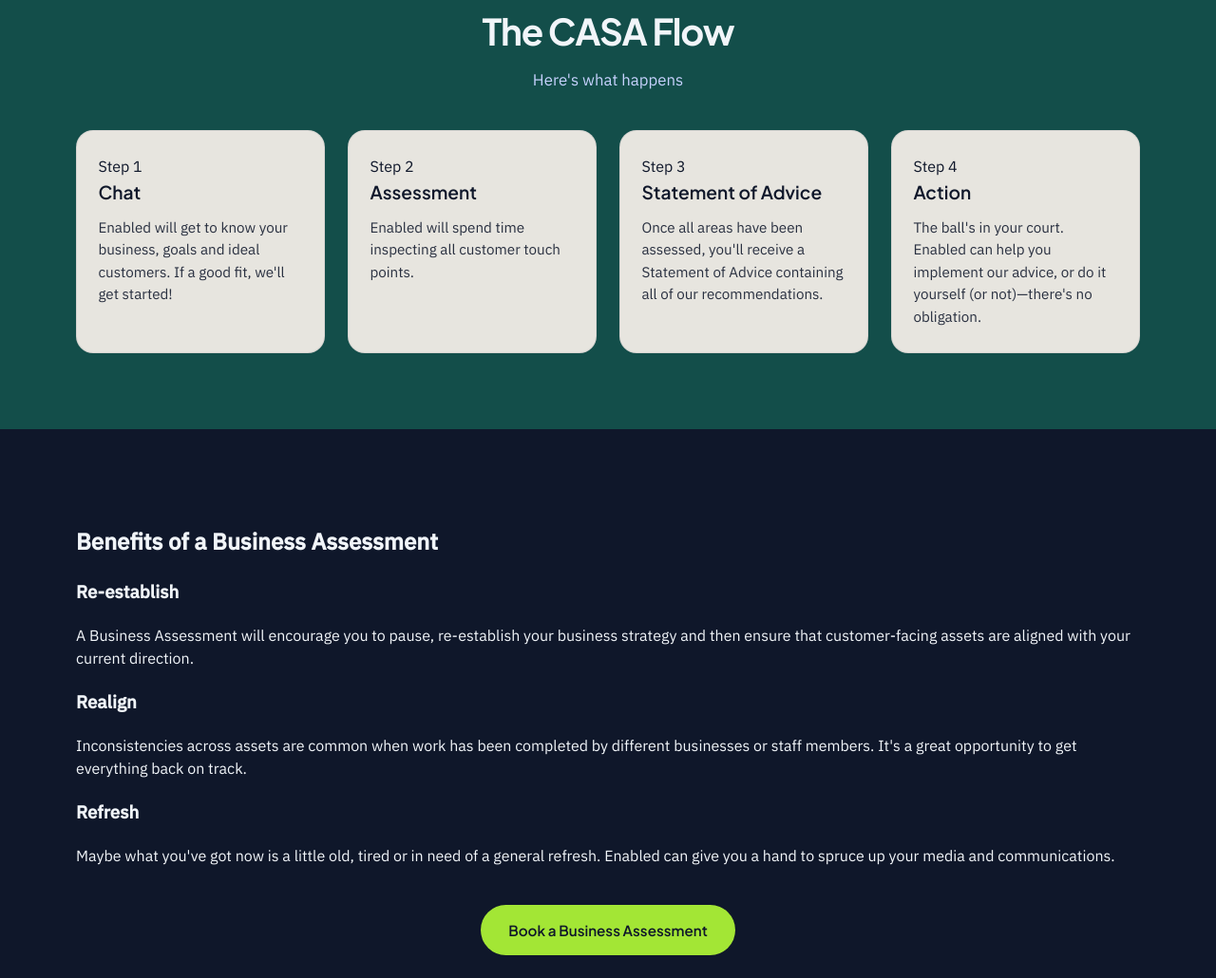
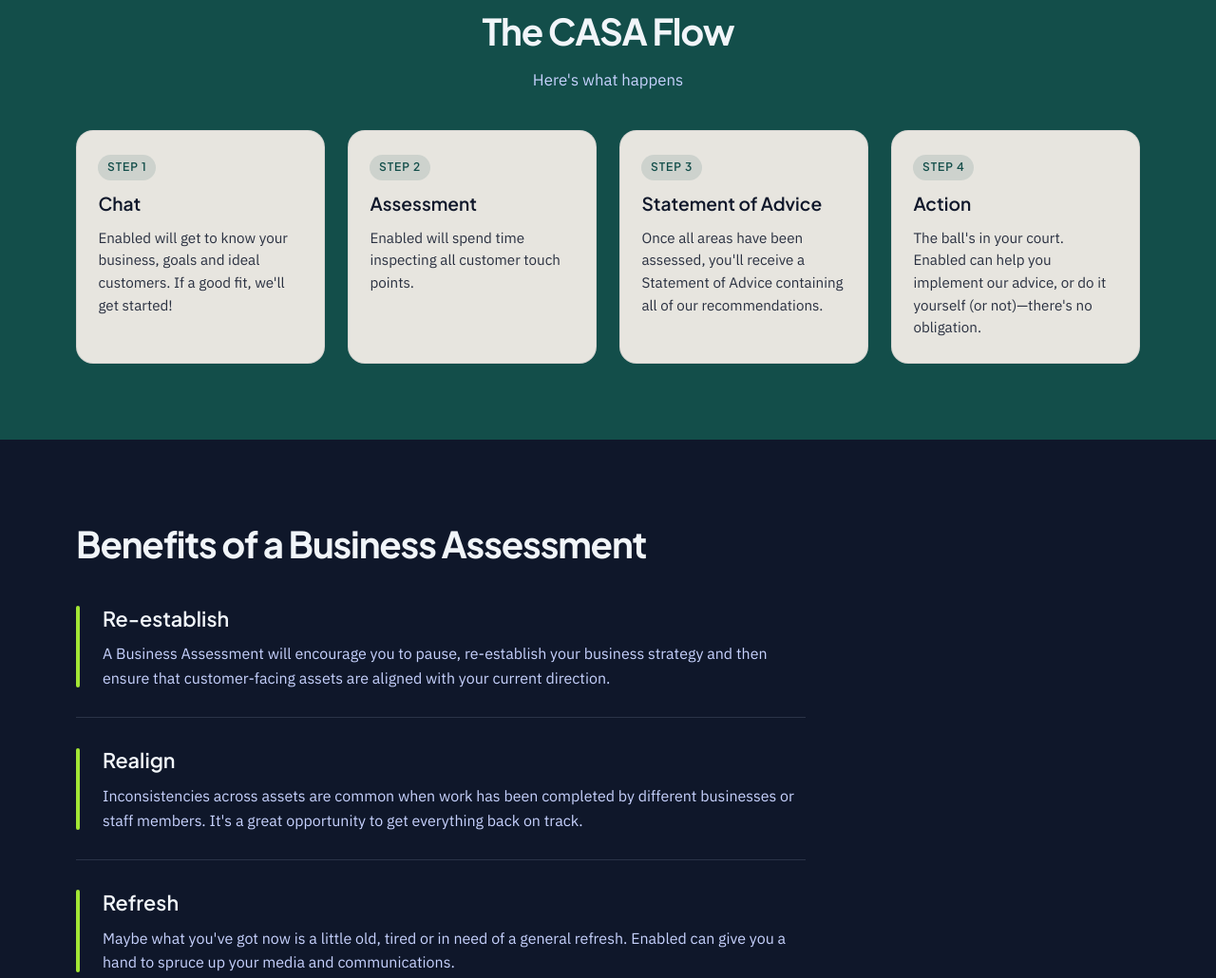
Before and after one commit to Hi-sodoozy/sturdy-funicular, a plain HTML site: page business-assessment.html in a window 1280 px wide. Shown: the part 791-1821 px from the top of the page at 95% size. Drawn offline with Linux system fonts and the light colour scheme.

Commit message:
Add files via upload

```diff
--- a/styles.css
+++ b/styles.css
@@ -972,6 +972,22 @@ main {
   border: 1px solid rgba(15, 23, 42, 0.08);
   display: flex;
   flex-direction: column;
+  position: relative;
+}
+
+.casa-card-step {
+  display: inline-block;
+  font-family: "Plus Jakarta Sans", system-ui, sans-serif;
+  font-weight: 600;
+  font-size: 0.75rem;
+  letter-spacing: 0.08em;
+  text-transform: uppercase;
+  color: var(--deep-teal);
+  margin-bottom: 0.6rem;
+  padding: 0.25rem 0.6rem;
+  background: rgba(19, 78, 74, 0.12);
+  border-radius: var(--radius-pill);
+  width: fit-content;
 }
 
 .casa-card-title {
@@ -994,38 +1010,75 @@ main {
   color: var(--text-light-primary);
 }
 
-.benefits-grid {
-  display: grid;
-  grid-template-columns: repeat(3, minmax(0, 1fr));
-  gap: 1.5rem;
-  margin-top: 2rem;
+.benefits-heading {
+  font-family: "Plus Jakarta Sans", system-ui, sans-serif;
+  font-weight: 700;
+  font-size: clamp(1.9rem, 3vw, 2.4rem);
+  letter-spacing: -0.03em;
+  margin: 0 0 2rem;
+  color: var(--text-light-primary);
+  text-align: left;
 }
 
-.benefit-card {
-  background-color: var(--sand);
-  color: var(--text-dark);
-  border-radius: 18px;
-  padding: 1.6rem 1.4rem;
-  border: 1px solid rgba(15, 23, 42, 0.08);
+.benefits-list {
+  display: flex;
+  flex-direction: column;
+  gap: 0;
+  max-width: 48rem;
 }
 
-.benefit-card-title {
+.benefit-row {
+  display: flex;
+  align-items: stretch;
+  gap: 0;
+  border-bottom: 1px solid rgba(148, 163, 184, 0.2);
+  padding: 1.75rem 0;
+}
+
+.benefit-row:first-child {
+  padding-top: 0;
+}
+
+.benefit-row:last-child {
+  border-bottom: none;
+  padding-bottom: 0;
+}
+
+.benefit-row-accent {
+  width: 4px;
+  flex-shrink: 0;
+  background: var(--lime);
+  border-radius: 2px;
+  margin-right: 1.5rem;
+  margin-top: 0.2rem;
+  margin-bottom: 0.2rem;
+}
+
+.benefit-row-content {
+  flex: 1;
+}
+
+.benefit-row-title {
   font-family: "Plus Jakarta Sans", system-ui, sans-serif;
   font-weight: 600;
-  font-size: 1.25rem;
-  margin: 0 0 0.6rem;
-  color: var(--text-dark);
+  font-size: 1.35rem;
+  margin: 0 0 0.5rem;
+  color: var(--text-light-primary);
 }
 
-.benefit-card-body {
+.benefit-row-body {
   margin: 0;
-  font-size: 0.98rem;
-  color: rgba(15, 23, 42, 0.88);
-  line-height: 1.55;
+  font-size: 1rem;
+  color: var(--text-light-secondary);
+  line-height: 1.6;
 }
 
 .section-benefits-cta {
   margin-top: 2.5rem;
+}
+
+.section-benefits .section-benefits-cta {
+  margin-top: 2rem;
 }
 
 /* Footer */
@@ -1076,9 +1129,6 @@ main {
     grid-template-columns: 1fr;
   }
 
-  .benefits-grid {
-    grid-template-columns: 1fr;
-  }
 
   .section {
     padding-inline: 1.25rem;
```
